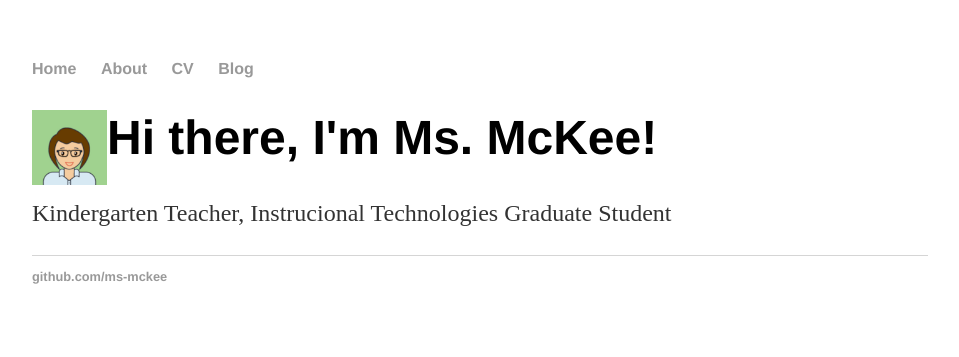
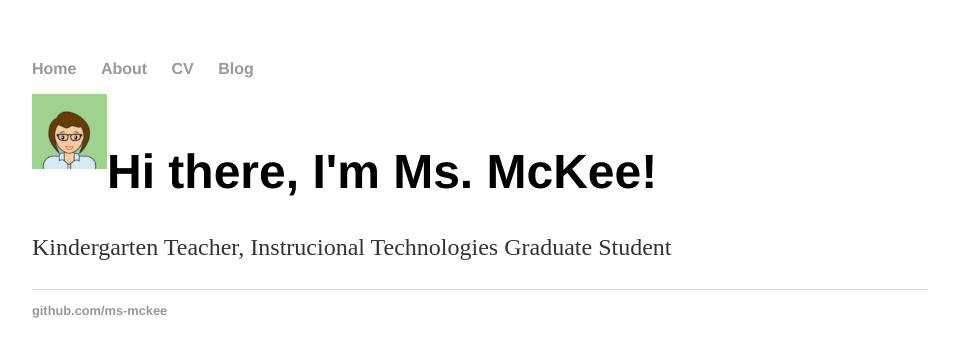
Before and after one commit to ms-mckee/ms-mckee.github.io, a Jekyll site: the page built from index.html, in a window 1280 px wide. Shown: the top 357 px of the page, without its empty margins (160-1119 px from the left). Built offline with Jekyll 4.4.1, drawn with Linux system fonts in a browser that asks for light colours.

Commit message:
Update index.html

```diff
--- a/index.html
+++ b/index.html
@@ -4,7 +4,7 @@
 ---
 
 <div class="blurb">
-	<img src="{{site.url}}/assets/avatar.png", height=75, width=75, align="left">
+	<img src="{{site.url}}/assets/avatar.png", height=75, width=75, align="left"><br/>
 	<h1>Hi there, I'm Ms. McKee!</h1>
 	<p>Kindergarten Teacher, Instrucional Technologies Graduate Student</p>
 
```
